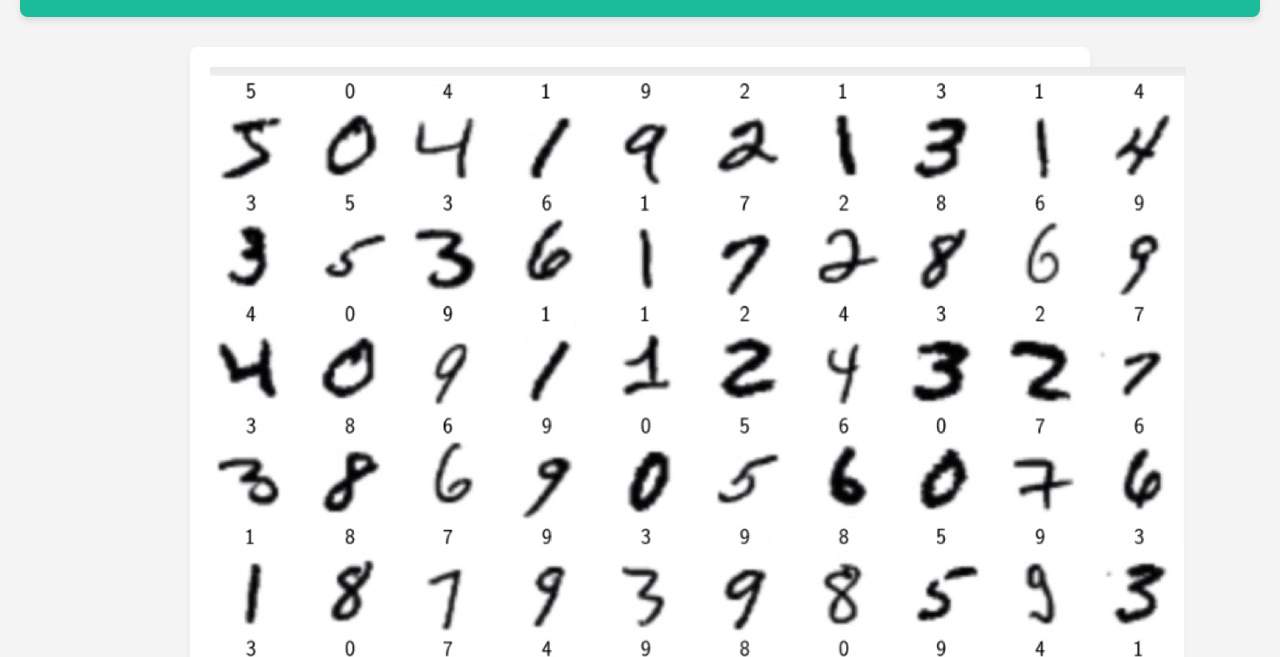
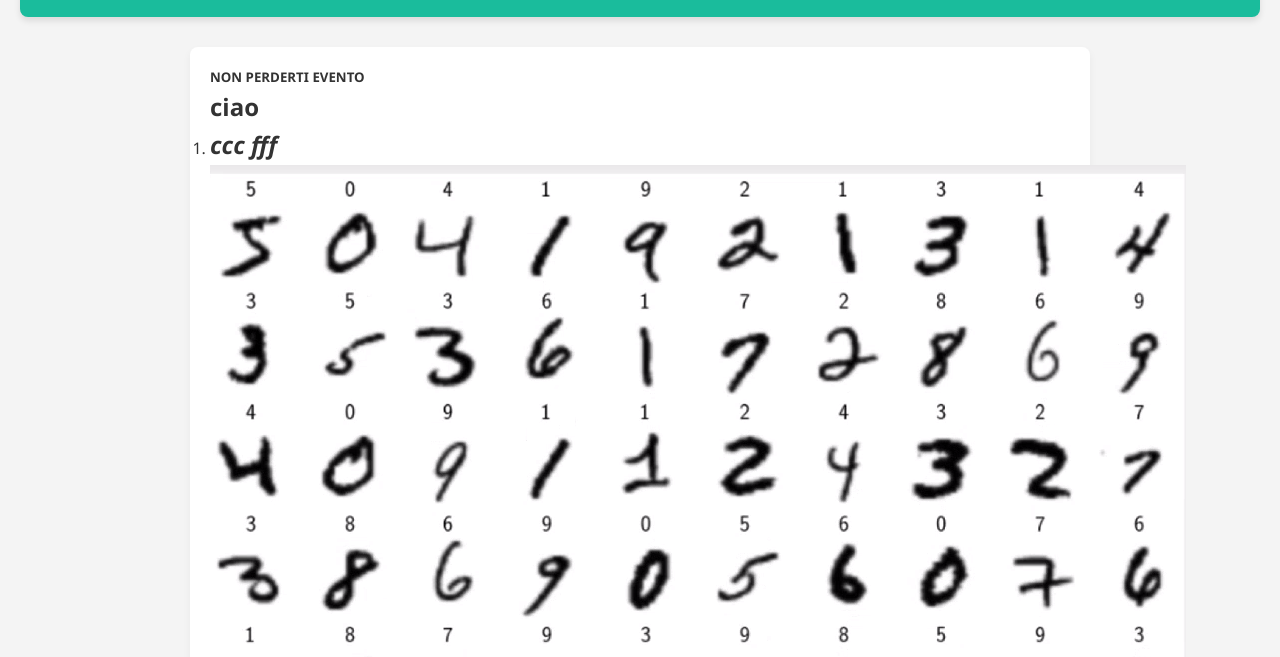
Before and after one commit to AntonioSala/EVENTI, an Eleventy site: page src/events/sample-event.md in a window 1280 px wide. Shown: the part 130-787 px from the top of the page. Built offline with nearby package versions, Linux system fonts and the light colour scheme; Eleventy itself is replaced by a stand-in of ours; files that its build step writes are made by us from their sources.

Commit message:
Update Eventi “sample-event”

```diff
--- a/src/events/sample-event.md
+++ b/src/events/sample-event.md
@@ -1,8 +1,14 @@
 ---
 title: Sample Event
-date: 2025-05-06
+date: 2025-05-29T22:00:00.000Z
 layout: layout
 permalink: /events/sample-event/
 image: /images/uploads/screenshot-2023-04-08-110408.png
 ---
-![](/images/uploads/screenshot-2023-04-08-110408.png)
+##### N﻿ON PERDERTI EVENTO
+
+## c﻿iao
+
+1. ## *c﻿cc fff*
+
+![ecco qui](/images/uploads/screenshot-2023-04-08-110408.png "si certo")
```
